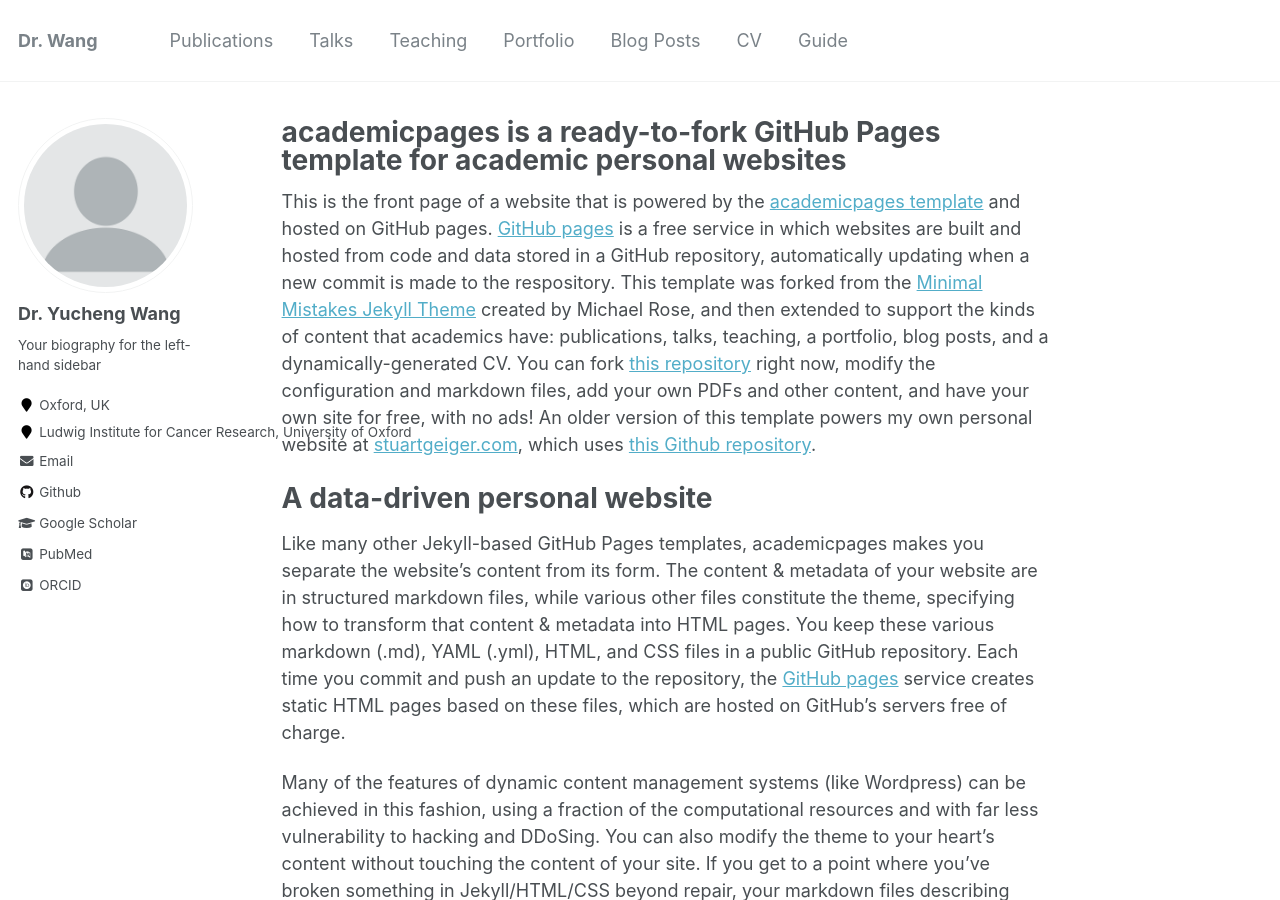
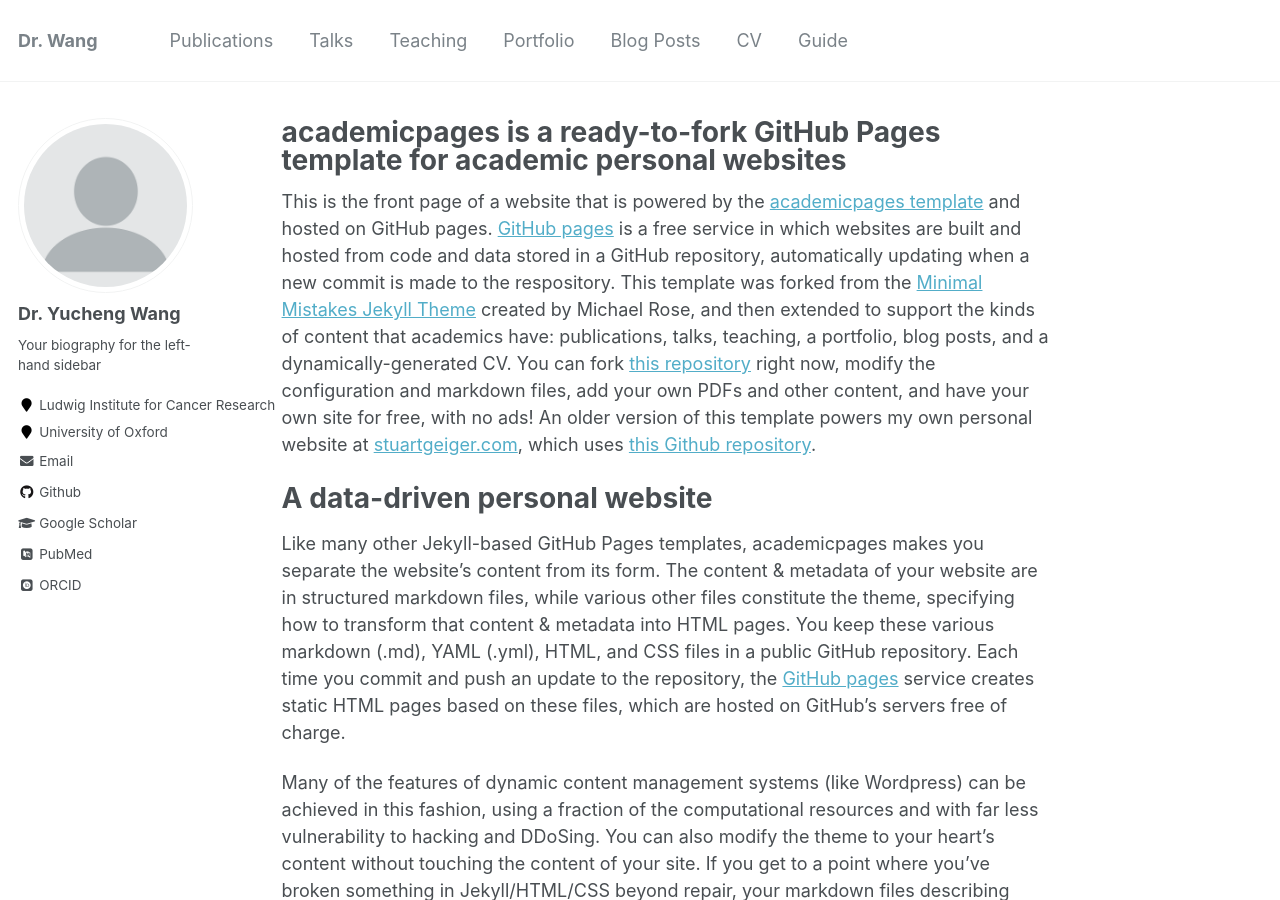
Before and after one commit to yiluyucheng/yiluyucheng.github.io, a Jekyll site: the page built from _pages/about.md, in a window 1280 px wide and 900 px high. Built offline with Jekyll 4.4.1, drawn with Linux system fonts in a browser that asks for light colours; some web fonts are replaced.

Commit message:
Update _config.yml

```diff
--- a/_config.yml
+++ b/_config.yml
@@ -81,8 +81,8 @@ author:
   name             : "Dr. Yucheng Wang"
   avatar           : "profile.png"
   bio              : "Your biography for the left-hand sidebar"
-  location         : "Oxford, UK"
-  employer         : "Ludwig Institute for Cancer Research,\n University of Oxford"
+  location         : "Ludwig Institute for Cancer Research"
+  employer         : "University of Oxford"
   pubmed           : ""
   googlescholar    : "https://scholar.google.com/citations?hl=en&user=-k0mE3AAAAAJ&view_op=list_works&sortby=pubdate"
   email            : "wangyucheng511@gmail.com"
```
